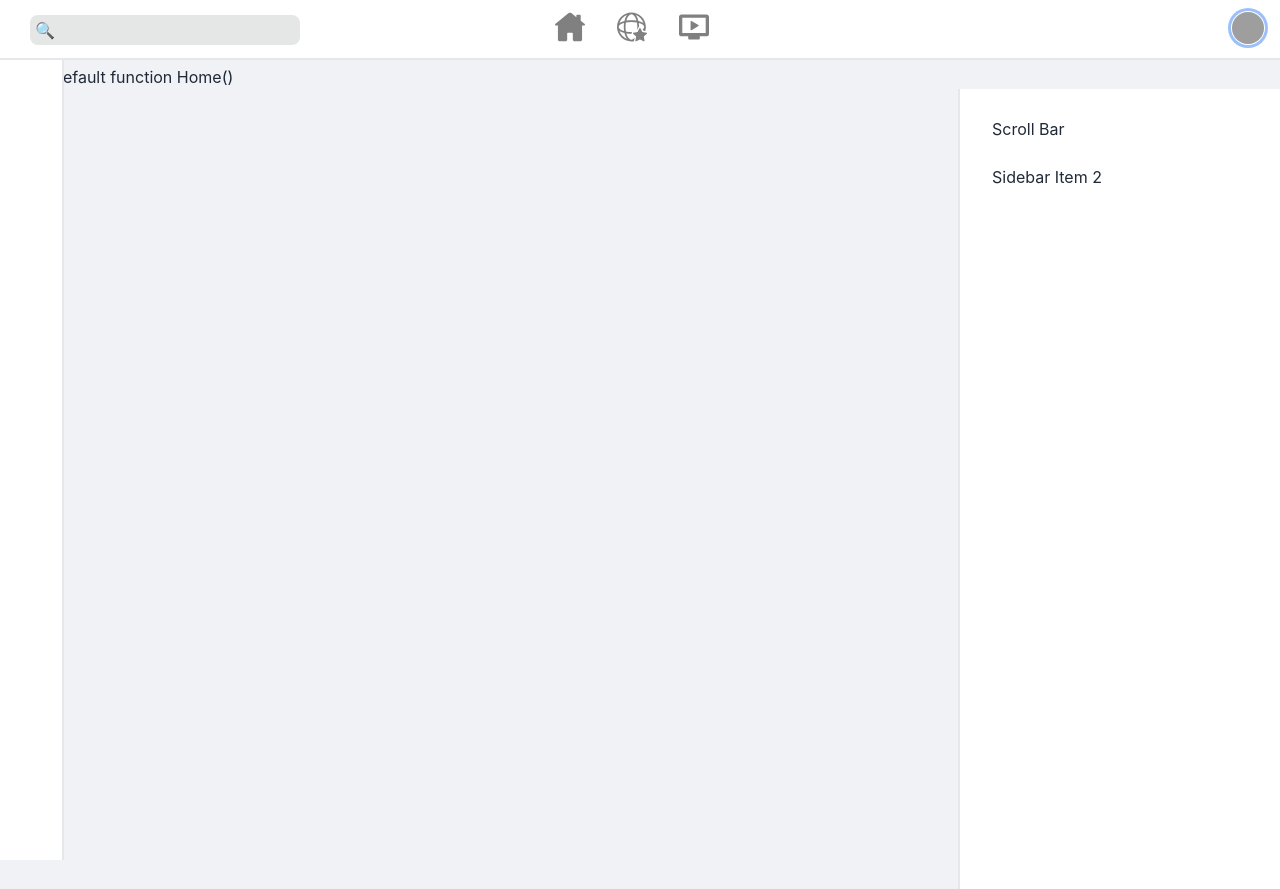
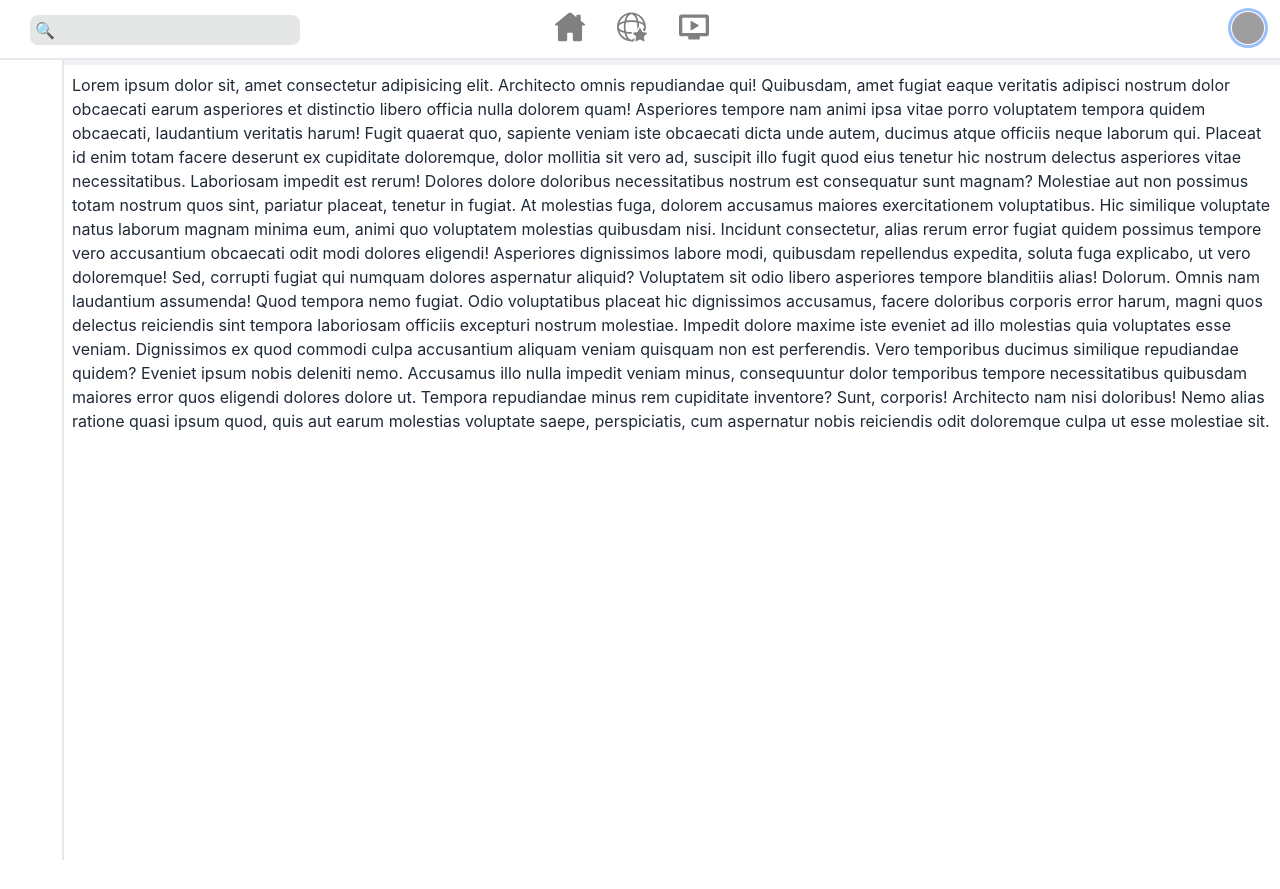
Before and after one commit to SRAKIB17/bloger-nextjs-auto-db-file-create, a Next.js app: page / in a window 1280 px wide. After the commit the page ends 800 px from the top, so only its background shows below. Built offline with nearby package versions, Linux system fonts and the light colour scheme; grey boxes are pictures that could not be loaded.

Commit message:
quick post add

```diff
--- a/components/Header/ContextMenu.js
+++ b/components/Header/ContextMenu.js
@@ -23,7 +23,7 @@ const ContextMenu = () => {
         document.onclick = (e) => {
             if (!e.target.hasAttribute('data-profile')) {
                 const getProfileMenu = document.getElementById('profileLogOut');
-                getProfileMenu.style.marginTop = '-1000px'
+                getProfileMenu.style.right = '-500px'
             }
             const getContextMenu = document.getElementById('contextMenu');
             getContextMenu.style.display = 'none'
--- a/components/Header/ProfilePicture.js
+++ b/components/Header/ProfilePicture.js
@@ -4,7 +4,7 @@ const ProfilePicture = () => {
     const [showMenuProfile, setShowMenuProfile] = useState(false)
     const ProfilePictureHandle = (e) => {
         const getProfileMenu = document.getElementById('profileLogOut');
-        getProfileMenu.style.marginTop = '70px'
+        getProfileMenu.style.right = '5px'
     }
     return (
         <div>
@@ -23,7 +23,7 @@ const ProfilePicture = () => {
 
                 </ul>
             </div>
-            <div className='border border-double onClickProfileMenu right-0 bg-base-100 mt-[-1000px] rounded-b-lg shadow-2xl' id='profileLogOut'>
+            <div className='border-double onClickProfileMenu right-0 bg-base-100 mt-[70px] rounded-b-lg shadow-2xl' id='profileLogOut'>
                 <div className='p-3'>
                     <ul className="menu bg-base-100 w-56 rounded-box">
                         <li className="hover-bordered"><a>Item 1</a></li>
--- a/components/hooks/TextArea.js
+++ b/components/hooks/TextArea.js
@@ -43,8 +43,9 @@ const TextArea = () => {
             setRotate(!rotate)
         }
         else {
-            dragging[dragging.length - 2] = windowWidth - 200
+            setDragging([])
             setWindowWidth(0)
+            setLayoutForm(window.innerWidth - 200);
             setRotate(!rotate)
         }
     }
@@ -59,12 +60,21 @@ const TextArea = () => {
     const [dragSeparate, setDraggingSeparate] = useState();
     const heightAutoHandle = (e) => {
         setLiveView(e.target.value);
-        e.target.ownerDocument.querySelector('#livePreview').style.height = 'auto'
+        const livePreview = document.querySelector('#livePreview')
+        livePreview.style.height = 'auto';
+
         e.target.style.height = 'auto';
-        e.target.ownerDocument.querySelector('#livePreview').style.height = e.target.scrollHeight + 'px'
-        e.target.style.height = e.target.scrollHeight + 'px'
-        setDraggingSeparate(e.target.scrollHeight + 'px')
 
+        if (e.target.scrollHeight <= windowHeight) {
+            livePreview.style.height = e.target.scrollHeight + 'px'
+            e.target.style.height = e.target.scrollHeight + 'px'
+            setDraggingSeparate(e.target.scrollHeight + 'px')
+        }
+        else {
+            livePreview.style.height = windowHeight + 'px'
+            e.target.style.height = windowHeight + 'px'
+            setDraggingSeparate(windowHeight + 'px')
+        }
 
     }
 
@@ -94,7 +104,7 @@ const TextArea = () => {
 
                     <textarea ref={textareaRef}
                         id='textForm'
-                        className='input input-success w-full'
+                        className='input input-success w-full font-mono'
                         name="postBody"
                         onBlur={onchangeInput}
                         onKeyUp={(e) => shortcutKeyboard(e)}
@@ -124,9 +134,9 @@ const TextArea = () => {
                 <div
                     id='livePreview'
                     className={
-                        styles.liveView +
+                        (styles.liveView) +
                         ' overflow-auto h-auto border p-1 '
-                        + (liveOff ? styles.liveOff : '')
+                        + (liveOff ? styles.liveOff : ' ')
                     }
 
                     style={{ width: (rotate ? (windowWidth - 200) : `${windowWidth - dragging[dragging.length - 2] || layoutForm}px`) }}
--- a/components/profile/NewPost/NewPost.js
+++ b/components/profile/NewPost/NewPost.js
@@ -3,8 +3,13 @@ import React, { useState } from 'react';
 import TextArea from '../../hooks/TextArea';
 
 import styles from './NewPost.module.css'
+import QuickPost from './QuickPost';
 
 const NewPost = () => {
+
+    const [quickVideoPost, setQuickVideoPost] = useState(false);
+    const [quickTextPost, setQuickTextPost] = useState(true);
+    const [quickImagePost, setQuickImagePost] = useState(false);
 
     function closeNewPost() {
         document.getElementById("newPostClose").style.width = "0";
@@ -24,6 +29,10 @@ const NewPost = () => {
         <div>
             <div id="newPostClose" className={styles.NewPostNav}>
                 <a href="#" className={styles.closebtn} onClick={closeNewPost}>&times;</a>
+
+                <div>
+                <QuickPost props={{ quickVideoPost, setQuickVideoPost, quickTextPost, setQuickTextPost, quickImagePost, setQuickImagePost }} />
+                </div>
                 <div>
                     <form action="" onSubmit={postHandle} className='flex flex-col gap-2 m-10'>
 
--- /dev/null
+++ b/components/profile/NewPost/QuickPost.js
@@ -0,0 +1,46 @@
+import React from 'react';
+
+const QuickPost = ({ props: { quickVideoPost, setQuickVideoPost, quickTextPost, setQuickTextPost, quickImagePost, setQuickImagePost } }) => {
+    const quickPostButtonHandle = (mode) => {
+
+        switch (mode) {
+            case 'image':
+                setQuickTextPost(false);
+                setQuickVideoPost(false);
+                setQuickImagePost(true)
+                break;
+
+            case 'text':
+                setQuickTextPost(true);
+                setQuickVideoPost(false);
+                setQuickImagePost(false)
+                break;
+
+            case 'video':
+                setQuickTextPost(false);
+                setQuickVideoPost(true);
+                setQuickImagePost(false)
+                break;
+
+            default:
+                break;
+        }
+    }
+    return (
+        <div>
+            <div className='flex gap-4 md:ml-8 mt-4'>
+                <div>
+                    <button onClick={() => quickPostButtonHandle('text')} className={(quickTextPost ? 'text-white btn-disabled bg-green-500 ' : 'btn-outline ') + ' btn  btn-sm btn-success'}>Text </button>
+                </div>
+                <div>
+                    <button onClick={() => quickPostButtonHandle('image')} className={(quickImagePost ? 'text-white btn-disabled bg-green-500 ' : 'btn-outline ') + ' btn  btn-sm btn-success'}>Image </button>
+                </div>
+                <div>
+                    <button onClick={() => quickPostButtonHandle('video')} className={(quickVideoPost ? 'text-white btn-disabled bg-green-500 ' : 'btn-outline ') + ' btn  btn-sm btn-success'}>Video </button>
+                </div>
+            </div>
+        </div>
+    );
+};
+
+export default QuickPost;
--- a/components/service/services.js
+++ /dev/null
@@ -1,29 +0,0 @@
-import React, { useEffect } from 'react';
-import Header from '../../components/Header/Header';
-import Link from 'next/link';
-
-const Services = () => {
-    return (
-        <div>
-            <Header />
-            <div className="drawer drawer-mobile drawer-end ">
-                <input id="serviceDrawer" type="checkbox" className="drawer-toggle" />
-                <div className="drawer-content">
-                    <div className='h-[100vh] p-10 overflow-y-auto overflow-x-hidden servicesBody'>
-                    </div>
-                </div>
-                <div className="drawer-side border-l-2 z-0 overflow-auto">
-                    <label htmlFor="serviceDrawer" className="drawer-overlay"></label>
-
-                    <ul className="menu p-4 overflow-y-auto w-80 bg-base-100 text-base-content">
-                        <li><Link href='/services/scroll-bar'>Scroll Bar</Link></li>
-                        <li><a>Sidebar Item 2</a></li>
-                    </ul>
-
-                </div>
-            </div>
-        </div>
-    );
-};
-
-export default Services;
--- a/pages/index.js
+++ b/pages/index.js
@@ -14,22 +14,19 @@ export default function Home() {
         <link rel="icon" href="/favicon.ico" />
       </Head>
       <Header />
-      export default function Home()
+      <div className='md:ml-16'>
+        <div className='bg-base-100 p-2'>
 
-      <div className="drawer drawer-mobile drawer-end ">
-        <input id="serviceDrawer" type="checkbox" className="drawer-toggle" />
-        <div className="drawer-content">
-          <div className='h-[100vh] p-10 overflow-y-auto overflow-x-hidden servicesBody'>
-          </div>
-        </div>
-        <div className="drawer-side border-l-2 z-0 overflow-auto">
-          <label htmlFor="serviceDrawer" className="drawer-overlay"></label>
-
-          <ul className="menu p-4 overflow-y-auto w-80 bg-base-100 text-base-content">
-            <li><Link href='/services/scroll-bar'>Scroll Bar</Link></li>
-            <li><a>Sidebar Item 2</a></li>
-          </ul>
-
+          Lorem ipsum dolor sit, amet consectetur adipisicing elit. Architecto omnis repudiandae qui! Quibusdam, amet fugiat eaque veritatis adipisci nostrum dolor obcaecati earum asperiores et distinctio libero officia nulla dolorem quam!
+          Asperiores tempore nam animi ipsa vitae porro voluptatem tempora quidem obcaecati, laudantium veritatis harum! Fugit quaerat quo, sapiente veniam iste obcaecati dicta unde autem, ducimus atque officiis neque laborum qui.
+          Placeat id enim totam facere deserunt ex cupiditate doloremque, dolor mollitia sit vero ad, suscipit illo fugit quod eius tenetur hic nostrum delectus asperiores vitae necessitatibus. Laboriosam impedit est rerum!
+          Dolores dolore doloribus necessitatibus nostrum est consequatur sunt magnam? Molestiae aut non possimus totam nostrum quos sint, pariatur placeat, tenetur in fugiat. At molestias fuga, dolorem accusamus maiores exercitationem voluptatibus.
+          Hic similique voluptate natus laborum magnam minima eum, animi quo voluptatem molestias quibusdam nisi. Incidunt consectetur, alias rerum error fugiat quidem possimus tempore vero accusantium obcaecati odit modi dolores eligendi!
+          Asperiores dignissimos labore modi, quibusdam repellendus expedita, soluta fuga explicabo, ut vero doloremque! Sed, corrupti fugiat qui numquam dolores aspernatur aliquid? Voluptatem sit odio libero asperiores tempore blanditiis alias! Dolorum.
+          Omnis nam laudantium assumenda! Quod tempora nemo fugiat. Odio voluptatibus placeat hic dignissimos accusamus, facere doloribus corporis error harum, magni quos delectus reiciendis sint tempora laboriosam officiis excepturi nostrum molestiae.
+          Impedit dolore maxime iste eveniet ad illo molestias quia voluptates esse veniam. Dignissimos ex quod commodi culpa accusantium aliquam veniam quisquam non est perferendis. Vero temporibus ducimus similique repudiandae quidem?
+          Eveniet ipsum nobis deleniti nemo. Accusamus illo nulla impedit veniam minus, consequuntur dolor temporibus tempore necessitatibus quibusdam maiores error quos eligendi dolores dolore ut. Tempora repudiandae minus rem cupiditate inventore?
+          Sunt, corporis! Architecto nam nisi doloribus! Nemo alias ratione quasi ipsum quod, quis aut earum molestias voluptate saepe, perspiciatis, cum aspernatur nobis reiciendis odit doloremque culpa ut esse molestiae sit.
         </div>
       </div>
     </div>
--- a/pages/services/[...service].js
+++ b/pages/services/[...service].js
@@ -15,24 +15,7 @@ const Service = () => {
     return (
         <div>
             <Header />
-            <div className="drawer drawer-mobile drawer-end ">
-                <input id="serviceDrawer" type="checkbox" className="drawer-toggle" />
-                <div className="drawer-content">
-                    <div className='h-[100vh] p-10 overflow-y-auto overflow-x-hidden servicesBody'>
-                        {data?.data?.name}
-                        lorem*100
-                    </div>
-                </div>
-                <div className="drawer-side border-l-2 z-0 overflow-auto">
-                    <label htmlFor="serviceDrawer" className="drawer-overlay"></label>
 
-                    <ul className="menu p-4 overflow-y-auto w-80 bg-base-100 text-base-content">
-                        <li><Link href='/services/scroll-bar'>Scroll Bar</Link></li>
-                        <li><a>Sidebar Item 2</a></li>
-                    </ul>
-
-                </div>
-            </div>
         </div>
     );
 };
--- a/pages/services/index.js
+++ b/pages/services/index.js
@@ -1,10 +1,10 @@
 import React from 'react';
-import Services from '../../components/service/services';
+
 
 const index = () => {
     return (
         <div>
-            <Services/>
+
         </div>
     );
 };
--- a/styles/globals.css
+++ b/styles/globals.css
@@ -59,8 +59,9 @@ a {
 
 .onClickProfileMenu {
   position: fixed;
-  z-index: 10;
+  z-index: 1;
   top: -10px;
-  transition: 0.4s;
+  right: -500px;
+  transition: 0.2s;
   padding-top: 10px;
 }
```
